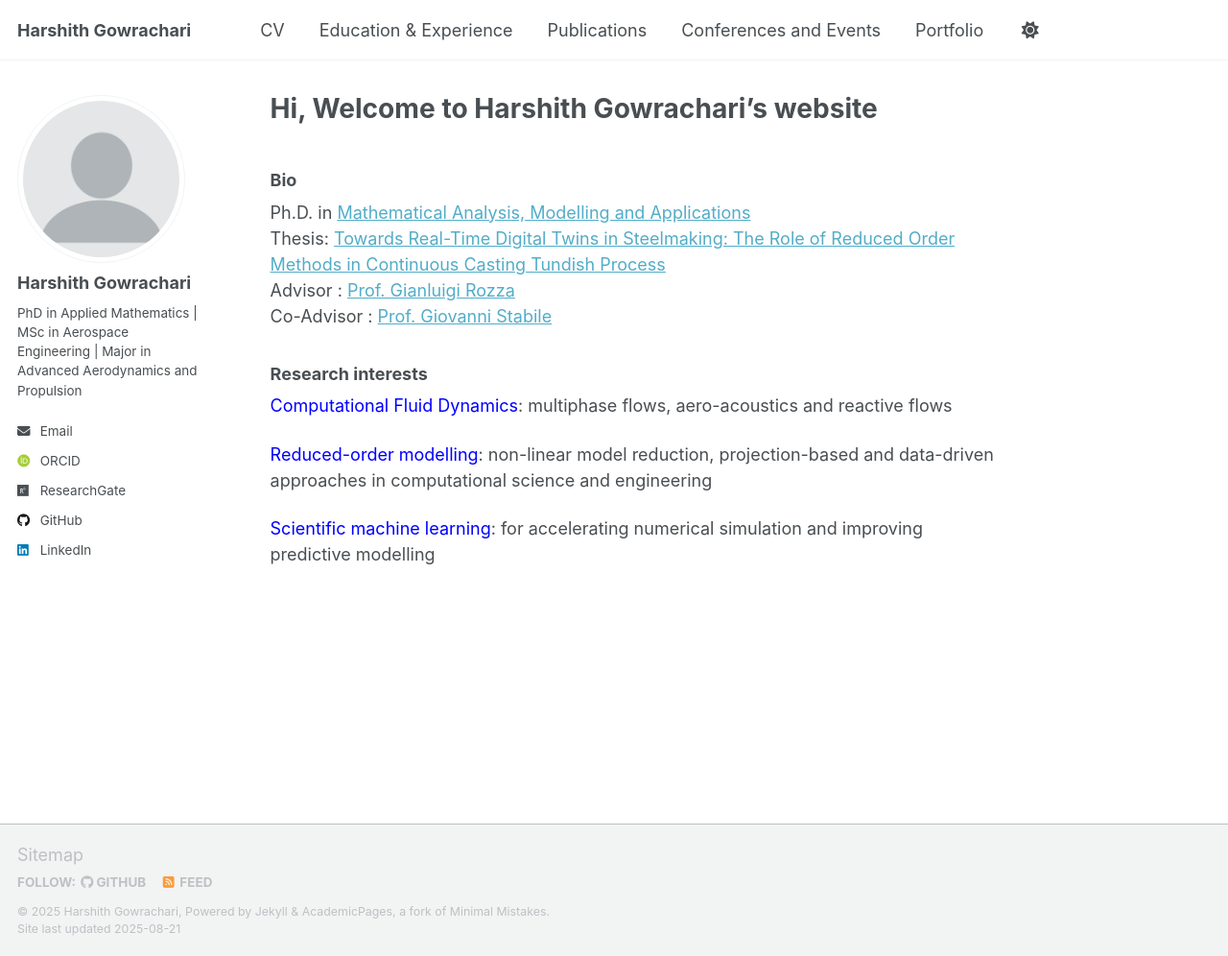
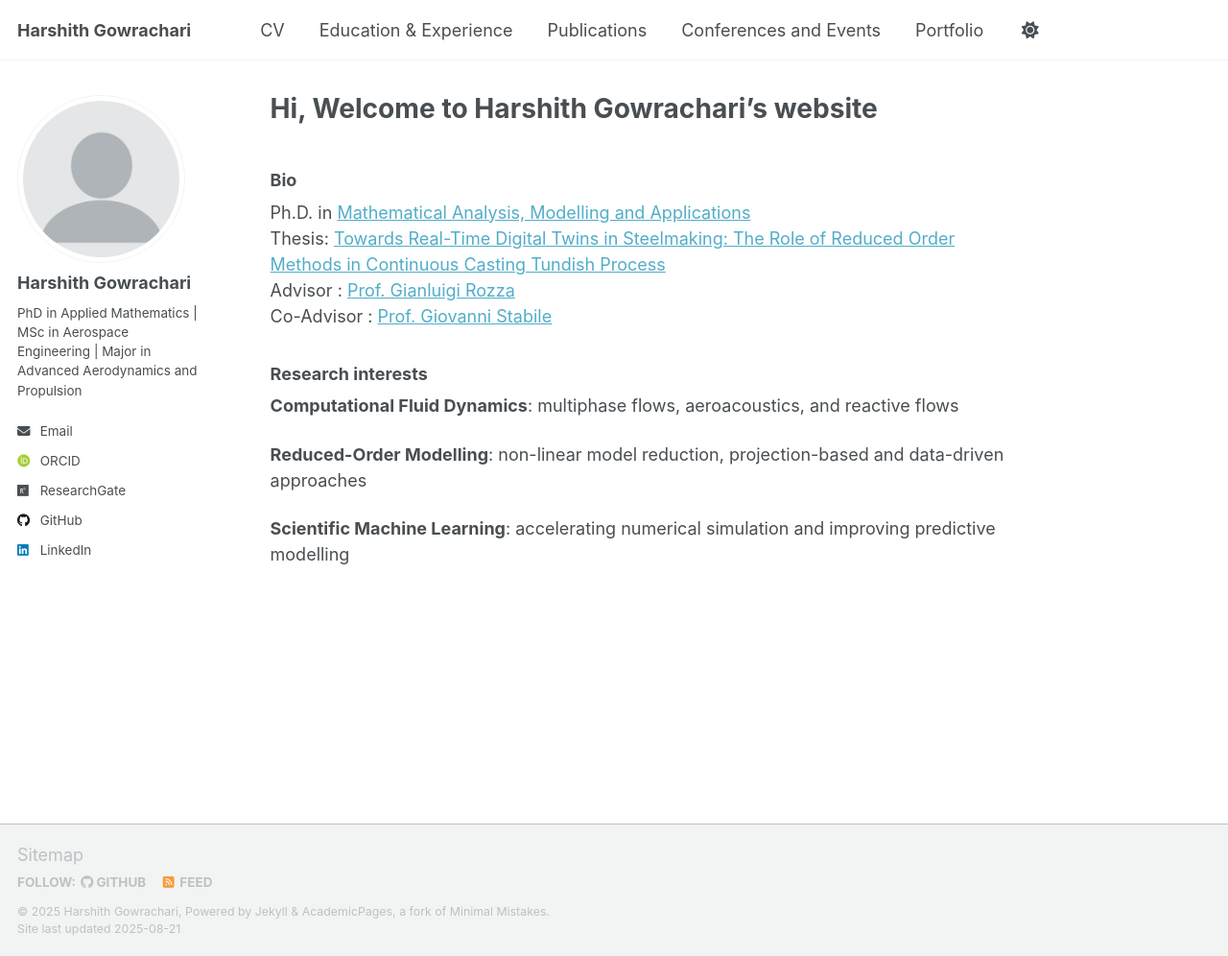
Before and after one commit to harshith-gowrachari/harshith-gowrachari.github.io, a Jekyll site: the page built from _pages/about.md, in a window 1280 px wide and 996 px high. Shown: the whole window at 96% size. Built offline with Jekyll 4.4.1, drawn with Linux system fonts in a browser that asks for light colours; some web fonts are replaced; a script that is not in the unit is left out.

Commit message:
Update about.md

```diff
--- a/_pages/about.md
+++ b/_pages/about.md
@@ -8,6 +8,7 @@ redirect_from:
 ---
 
 ### Bio
+
 Ph.D. in [Mathematical Analysis, Modelling and Applications](https://www.math.sissa.it/content/mathematical-analysis-modelling-and-applications-0)
 Thesis: [Towards Real-Time Digital Twins in Steelmaking: The Role of Reduced Order Methods in Continuous Casting Tundish Process](https://iris.sissa.it/handle/20.500.11767/146790)
 Advisor : [Prof. Gianluigi Rozza](http://people.sissa.it/~grozza/)
@@ -15,8 +16,8 @@ Co-Advisor : [Prof. Giovanni Stabile](https://www.giovannistabile.com/)
 
 ### Research interests
 
-<span style="color:blue">Computational Fluid Dynamics</span>: multiphase flows, aero-acoustics and reactive flows
+**Computational Fluid Dynamics**: multiphase flows, aeroacoustics, and reactive flows
 
-<span style="color:blue">Reduced-order modelling</span>: non-linear model reduction, projection-based and data-driven approaches in computational science and engineering
+**Reduced-Order Modelling**: non-linear model reduction, projection-based and data-driven approaches
 
-<span style="color:blue">Scientific machine learning</span>: for accelerating numerical simulation and improving predictive modelling
+**Scientific Machine Learning**: accelerating numerical simulation and improving predictive modelling
```
